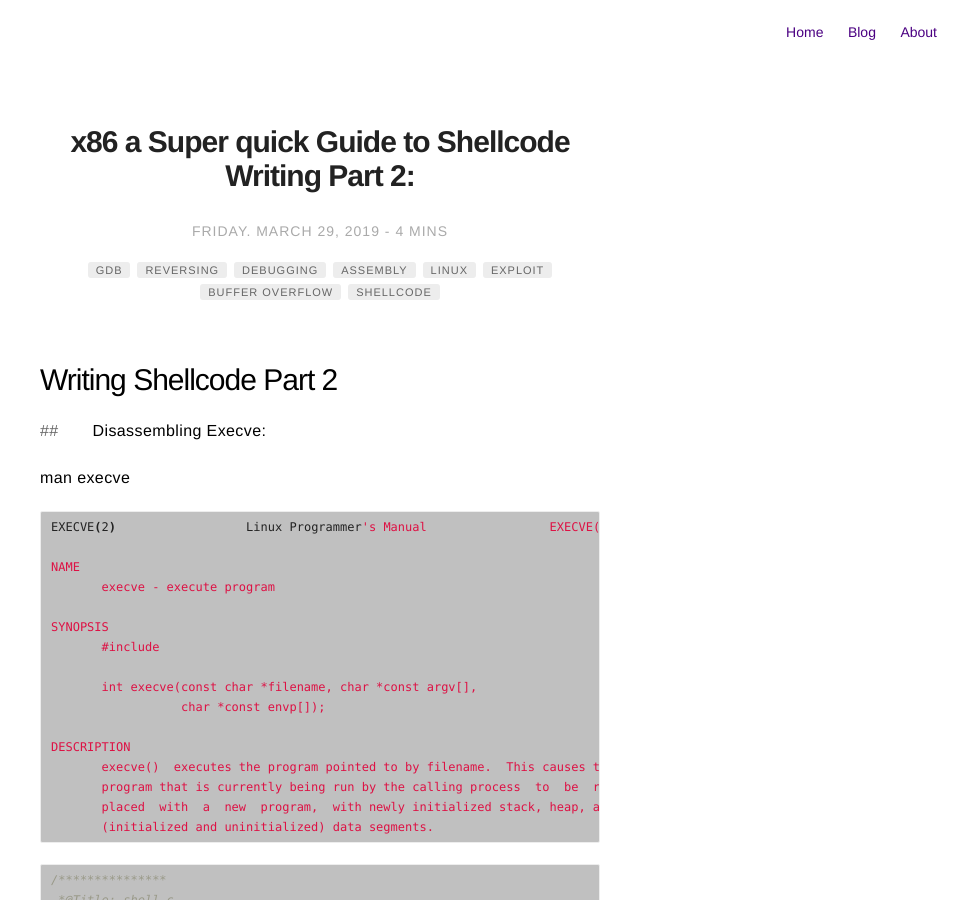
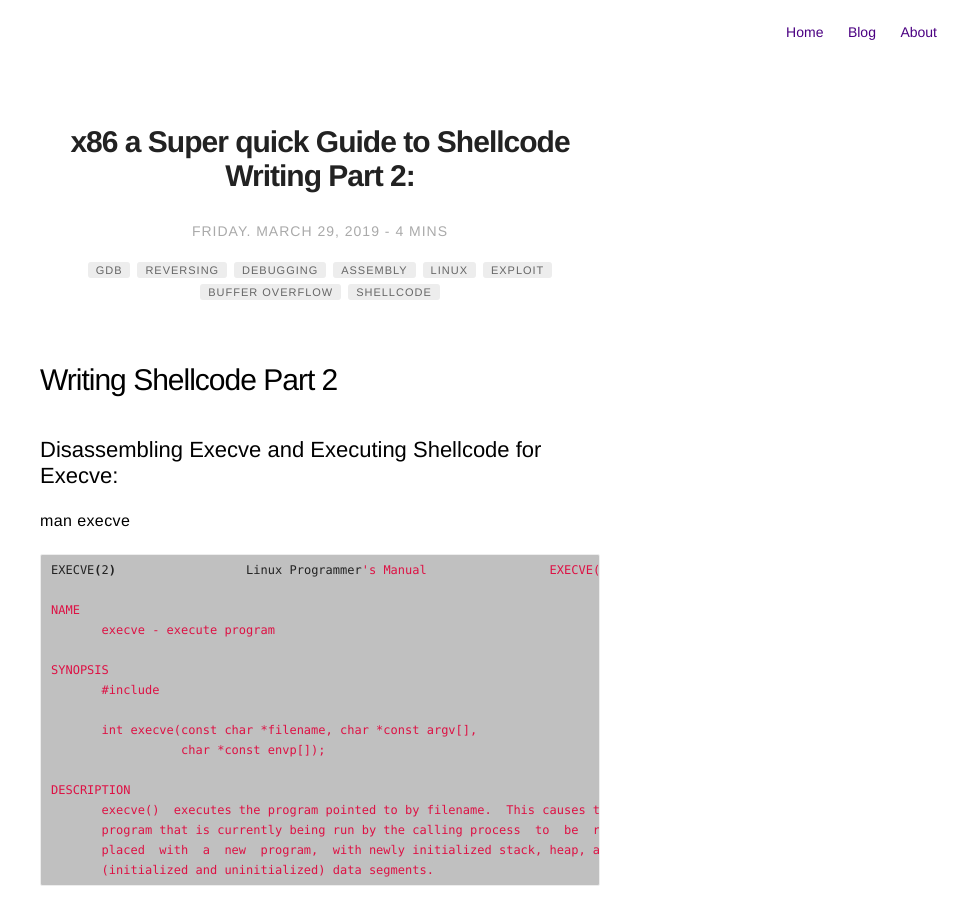
Before and after one commit to MaskedFox/maskedfox.github.io, a Jekyll site: the page built from _posts/2019-03-29-Quick-Shellcode-Writing-P2.md, in a window 1280 px wide and 900 px high. Shown: the whole window, without its empty margins (320-1280 px from the left). Built offline with Jekyll 4.4.1, drawn with Linux system fonts in a browser that asks for light colours; comment, search, counter and statistics services are not loaded.

Commit message:
Update 2019-03-29-Quick-Shellcode-Writing-P2.md

```diff
--- a/_posts/2019-03-29-Quick-Shellcode-Writing-P2.md
+++ b/_posts/2019-03-29-Quick-Shellcode-Writing-P2.md
@@ -22,7 +22,7 @@ description: Basics of Shellcode writing Part 2
 
 # **Writing Shellcode Part 2**
 
-##       **Disassembling Execve:**
+## **Disassembling Execve and Executing Shellcode for Execve:**
 
 **man execve**
 
```
